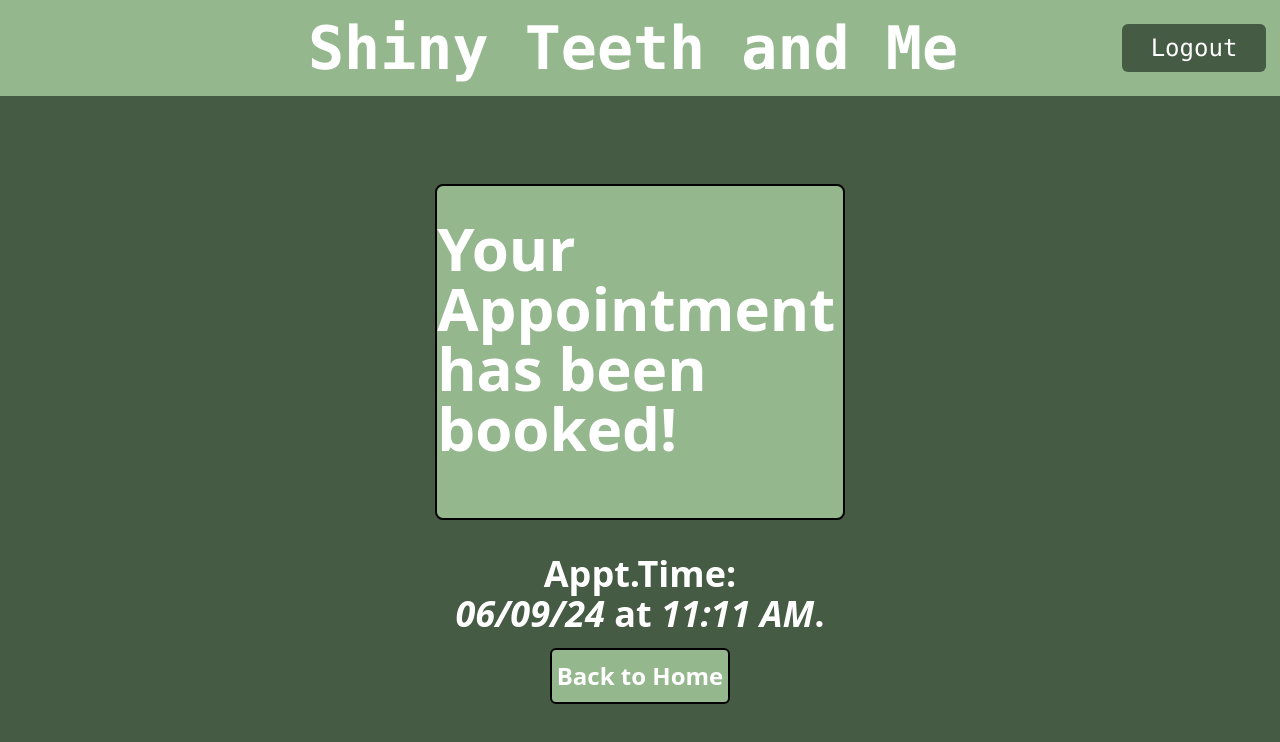
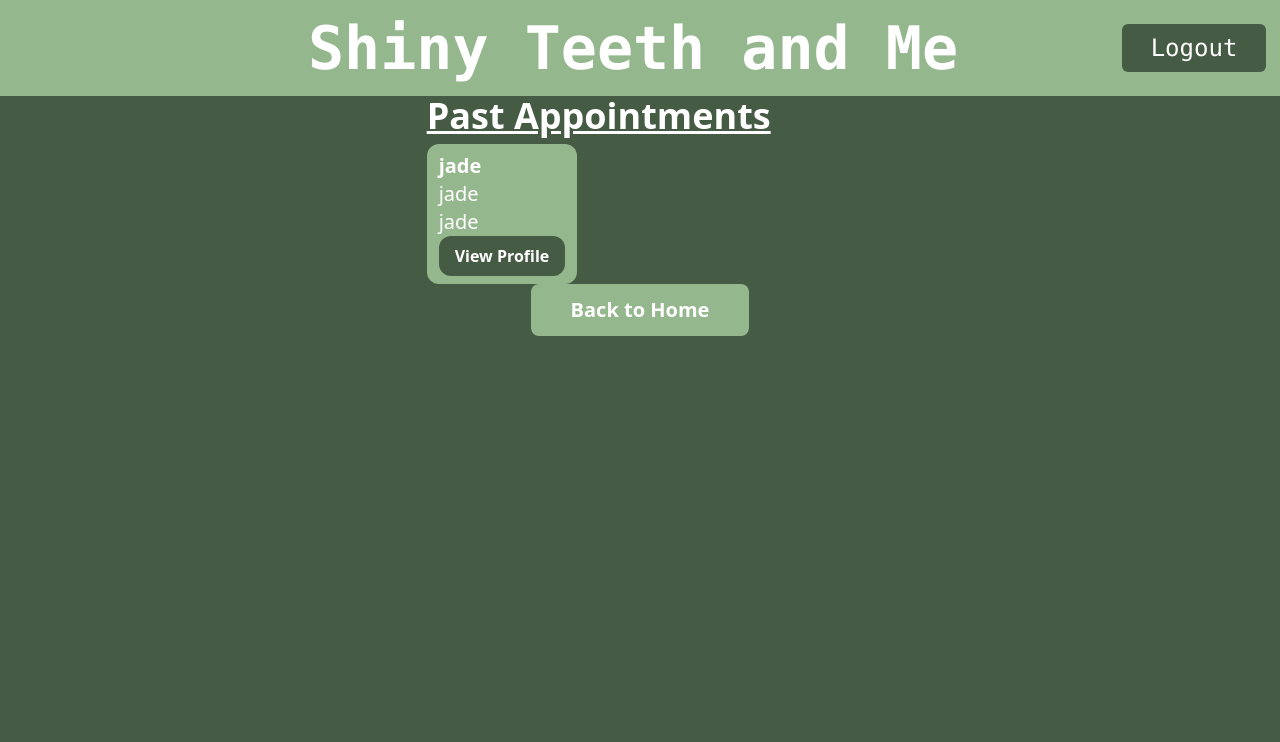
Before and after one commit to CS3560-02-4-Fall2024/group_project, a React (Vite) app in the folder frontend/: page / in a window 1280 px wide. Shown: the top 742 px of the page. Built offline with nearby package versions, Linux system fonts and the light colour scheme.

Commit message:
i wanna kms why is this so hard
ur mom

```diff
--- a/frontend/src/App.jsx
+++ b/frontend/src/App.jsx
@@ -15,13 +15,15 @@ import PatientLogin from './pages/patientLogin.jsx'
 import PatientProfile from './pages/patientProfile.jsx'
 import RequestAppt from './pages/requestAppt.jsx'
 import WelcomePage from './pages/welcomePage.jsx'
+import Appt from './pages/dentistHome.jsx'
+import PastAppointments from './pages/pastAppointments.jsx'
 
 function App() {
   const [count, setCount] = useState(0)
 
   return (
     <>
-      <AppointmentConfirmed />
+      <PastAppointments />
     </>
   )
 }
--- a/frontend/src/pages/appointmentConfirmed.jsx
+++ b/frontend/src/pages/appointmentConfirmed.jsx
@@ -14,19 +14,33 @@ function AppointmentConfirmed() {
 
     return (
       <>
-          <Navbar />
-          <div className='w-[100vw] h-[88vh] bg-dg flex flex-col items-center'>
-              {/* Main Display Card */}
-              <div className="w-[32vw] h-[42vh] bg-g rounded-lg border-2 border-black mt-auto flex-col justify-center items-center ">
-                <p className="text-6xl font-bold text-white justify-self-center mt-8">Your Appointment</p>
-                <p className="text-6xl font-bold text-white justify-self-center">has been booked!</p>
-                <p className="text-white font-semibold text-4xl justify-self-center mt-24">Appt.Time:</p>
-                <p className="text-white font-semibold text-4xl justify-self-center mb-4"><em>{date}</em> at <em>{time}</em>.</p>
+        <Navbar />
+        {/*Background*/}
+        <div class="w-[100vw] h-[88vh] bg-dg flex items-center justify-center">
+          {/*Light Green Block*/}
+          <div class="bg-g rounded-3xl flex-flow justify-center items-center py-10 px-20">
+            <div>
+              {/*Title Text*/}
+              <div class="text-center text-white text-4xl font-bold">
+                <p>Your Appointment</p>
+                <p>has been Booked!</p>
               </div>
+              {/*More Text*/}
+              <div class="text-center text-white text-4xl font-bold mt-10">
+                <p>Appointment Time:</p>
+                {/*Dentist ID Variable*/}
+                <p class="underline">{date} at {time}</p>
+              </div>
+              {/*Go back to login button*/}
+              <div class="flex items-center justify-center mt-10">
+                  <button onClick={goHome} class="p-3 px-10 bg-dg text-white font-bold text-2xl rounded-xl hover:bg-[#587354]">
+                    Return Home
+                  </button>
+                </div>
+            </div>
+          </div>
+        </div>
 
-              {/* Back to Home Button */}
-              <button className="w-[14vw] h-[7vh] bg-g hover:bg-[#587354] rounded-md border-2 border-black mt-32 mb-24 text-2xl text-white font-semibold">Back to Home</button>
-          </div>
       </>
     )
   }
--- a/frontend/src/pages/dentistConfirmAcc.jsx
+++ b/frontend/src/pages/dentistConfirmAcc.jsx
@@ -5,7 +5,7 @@ function DentistConfirmAcc() {
       {/*Background*/}
       <div class="w-[100vw] h-[100vh] bg-dg flex items-center justify-center">
         {/*Light Green Block*/}
-        <div class="w-1/3 h-1/2 bg-g rounded-3xl flex justify-center items-center">
+        <div class="bg-g rounded-3xl flex-flow justify-center items-center py-10 px-20">
           <div>
             {/*Title Text*/}
             <div class="text-center text-white text-4xl font-bold">
--- a/frontend/src/pages/dentistCreateAcc.jsx
+++ b/frontend/src/pages/dentistCreateAcc.jsx
@@ -5,7 +5,7 @@ function DentistCreateAcc() {
       {/*Background*/}
       <div class="w-[100vw] h-[100vh] bg-dg flex items-center justify-center">
         {/*Light Green Block*/}
-        <div class="w-1/3 h-3/4 bg-g rounded-3xl flex justify-center">
+        <div class="bg-g rounded-3xl flex-flow justify-center px-14 pb-6">
           <div class="">
             {/*Title of Page*/}
             <div class="text-white text-center text-3xl font-bold mt-10">
--- a/frontend/src/pages/dentistLogin.jsx
+++ b/frontend/src/pages/dentistLogin.jsx
@@ -5,7 +5,7 @@ function DentistLogin() {
       {/*Background*/}
       <div class="w-[100vw] h-[100vh] bg-dg flex items-center justify-center">
         {/*Light Green Block*/}
-        <div class="w-1/3 h-3/4 bg-g rounded-3xl flex justify-center">
+        <div class="bg-g rounded-3xl flex-flow justify-center px-14 pb-6">
           <div class="">
             {/*Title of Page*/}
             <div class="text-white text-center text-4xl font-bold mt-10">
--- a/frontend/src/pages/editPatientProfile.jsx
+++ b/frontend/src/pages/editPatientProfile.jsx
@@ -9,7 +9,7 @@ function EditPatientProfile() {
         <NavBar />
         <div class="w-[100%] h-[80%] flex items-center justify-center">
           {/*Light Green Block*/}
-          <div class="w-1/2 h-11/12 bg-g rounded-3xl flex justify-center mt-20">
+          <div class="bg-g rounded-3xl flex-display justify-center mt-20 px-14 pb-6">
             <div class="">
               {/*Title of Page*/}
               <div class="text-white text-center text-3xl font-bold mt-10">
--- a/frontend/src/pages/pastAppointments.jsx
+++ b/frontend/src/pages/pastAppointments.jsx
@@ -34,17 +34,28 @@ function PastAppointments() {
           <Navbar />
 
           {/* Middle Container */}
-          <div className='w-[100vw] h-[88vh] bg-dg flex flex-col items-center p-6'>
-              <div className="w-[38vw] h-[90%] flex flex-col overflow-scroll mb-4">
-                <p className="text-white font-bold text-4xl"><u>Past Appointments</u></p>
-                <Appt />
-                <Appt />
-                <Appt />
-                <Appt />
-                <Appt />
-                <Appt />
+          <div className='w-[100vw] h-[88vh] bg-dg flex justify-center'>
+            <div class="w-1/3 flex-flow justify-center">
+              <p className="text-white font-bold text-4xl"><u>Past Appointments</u></p>
+              <div className="flex overflow-y-scroll">
+                <div class="flex-flow bg-g round-xl py-2 px-3 mt-2 rounded-xl">
+                  <div className="text-xl text-white ">
+                    <p class="font-bold"> jade </p>
+                    <p> jade </p>
+                    <p> jade </p>
+                  </div>
+                  <div className="flex items-center">
+                    <button class="bg-dg text-white font-bold px-4 py-2 rounded-xl">
+                      View Profile
+                    </button>
+                  </div>
+                </div>
               </div>
-              <button onClick={goHome} className="m-auto w-[20vh] h-[6vh] bg-g hover:bg-[#587354] border-2 border-black rounded-lg">Back to Home</button>
+              <div className="flex items-center justify-center">
+                <button onClick={goHome} className="bg-g hover:bg-[#587354] rounded-lg p-3 px-10 font-bold text-xl text-white">Back to Home</button>
+              </div>
+            </div>
+
           </div>
       </>
     )
--- a/frontend/src/pages/patientCreateAcc.jsx
+++ b/frontend/src/pages/patientCreateAcc.jsx
@@ -5,7 +5,7 @@ function PatientCreateAcc() {
       {/*Background*/}
       <div class="w-[100vw] h-[100vh] bg-dg flex items-center justify-center">
         {/*Light Green Block*/}
-        <div class="w-1/2 h-3/4 bg-g rounded-3xl flex justify-center">
+        <div class="bg-g rounded-3xl flex-display justify-center px-14 pb-6">
           <div class="">
             {/*Title of Page*/}
             <div class="text-white text-center text-3xl font-bold mt-10">
--- a/frontend/src/pages/patientLogin.jsx
+++ b/frontend/src/pages/patientLogin.jsx
@@ -5,7 +5,7 @@ function PatientLogin() {
         {/*Background*/}
         <div class="w-[100vw] h-[100vh] bg-dg flex items-center justify-center">
           {/*Light Green Block*/}
-          <div class="w-1/3 h-3/4 bg-g rounded-3xl flex justify-center">
+          <div class="bg-g rounded-3xl flex-display justify-center px-14 pb-6">
             <div class="">
               {/*Title of Page*/}
               <div class="text-white text-center text-4xl font-bold mt-10">
--- a/frontend/src/pages/welcomePage.jsx
+++ b/frontend/src/pages/welcomePage.jsx
@@ -5,7 +5,7 @@ function WelcomePage() {
   return (
     <>
       <div class="w-[100vw] h-[100vh] bg-dg flex items-center justify-center">
-        <div class="w-1/3 h-3/4 bg-g rounded-3xl flex justify-center">
+        <div class="bg-g rounded-3xl flex-flow justify-center px-14 pb-10">
           <div class="">
             <div class="text-white text-center text-4xl font-bold mt-10">
               <p>Welcome</p>
```
Also changed, not shown: frontend/src/pages/requestAppt.jsx (+12 -11 lines).
